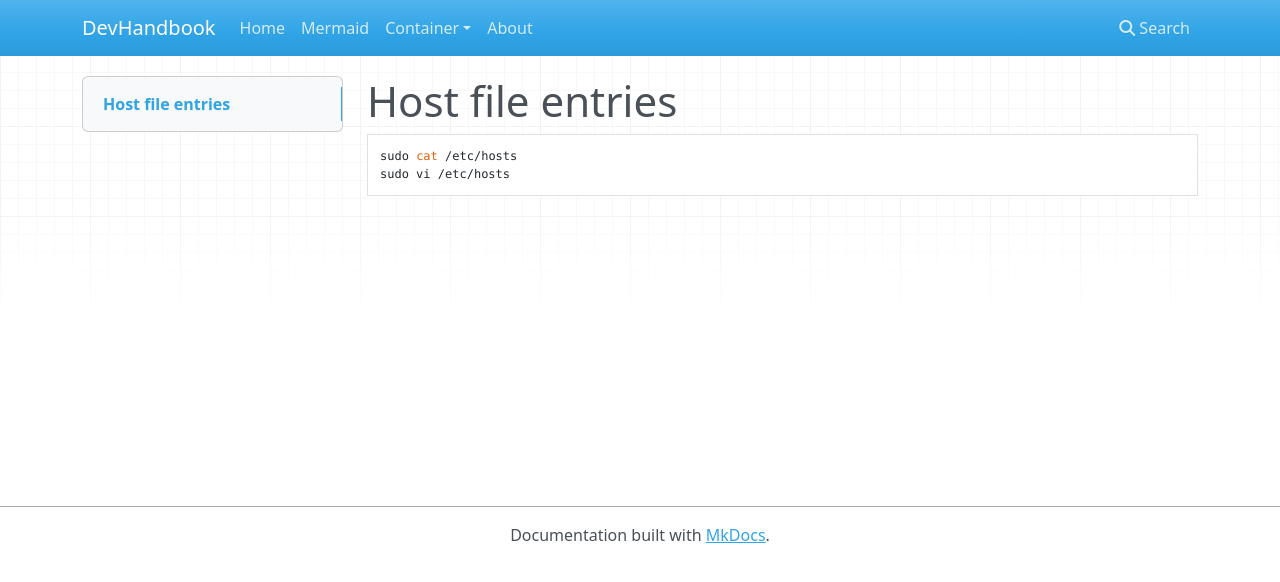
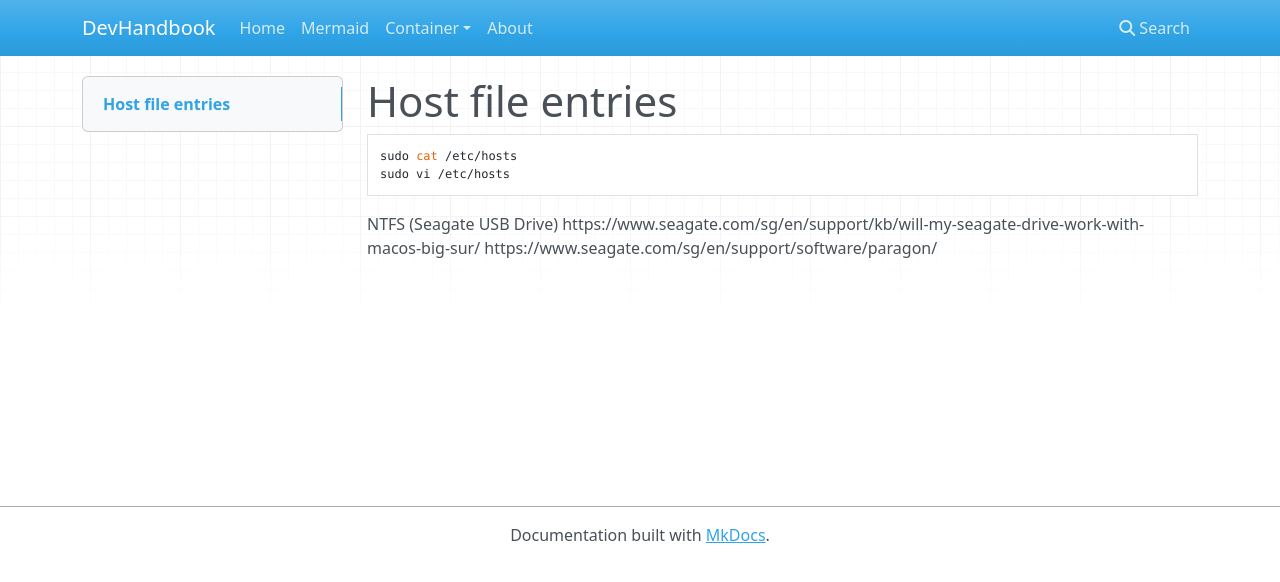
Before and after one commit to SagarMhatre/DevHandbook, an MkDocs documentation site: the page built from docs/mac/ReadMe.md, in a window 1280 px wide. Shown: the top 582 px of the page. Built offline with MkDocs 1.6.1, drawn with Linux system fonts in a browser that asks for light colours; nearby versions of some CDN libraries.

Commit message:
NTFS for Mac

````diff
--- a/docs/mac/ReadMe.md
+++ b/docs/mac/ReadMe.md
@@ -3,3 +3,7 @@
 sudo cat /etc/hosts
 sudo vi /etc/hosts
 ```
+
+NTFS (Seagate USB Drive)
+https://www.seagate.com/sg/en/support/kb/will-my-seagate-drive-work-with-macos-big-sur/
+https://www.seagate.com/sg/en/support/software/paragon/
````
